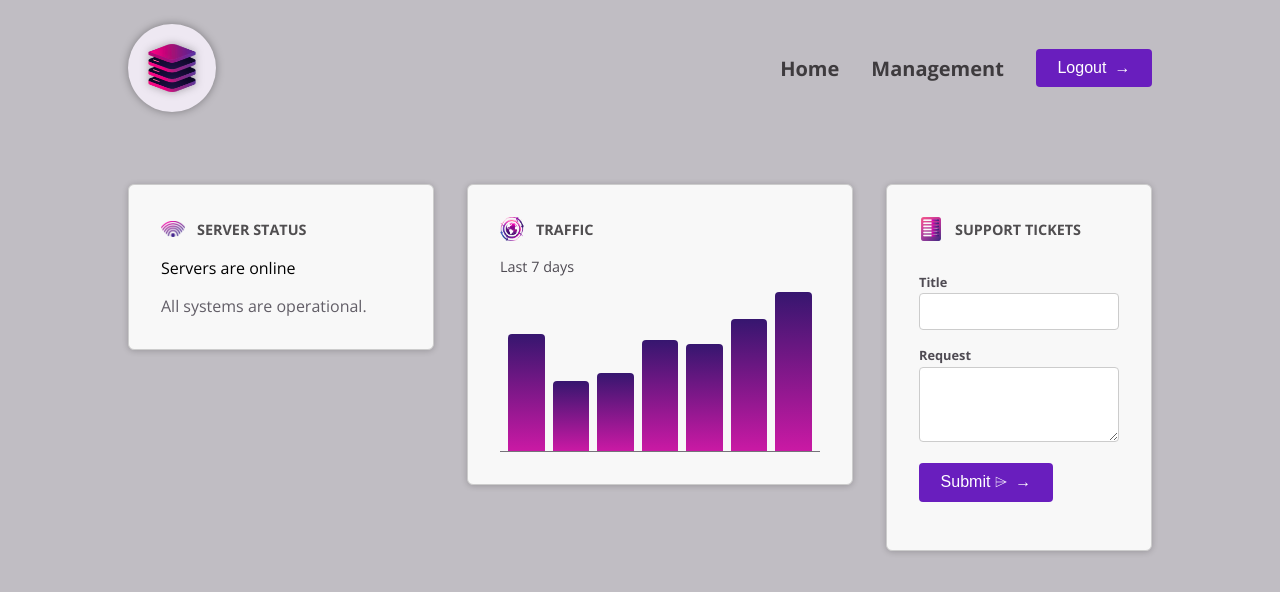
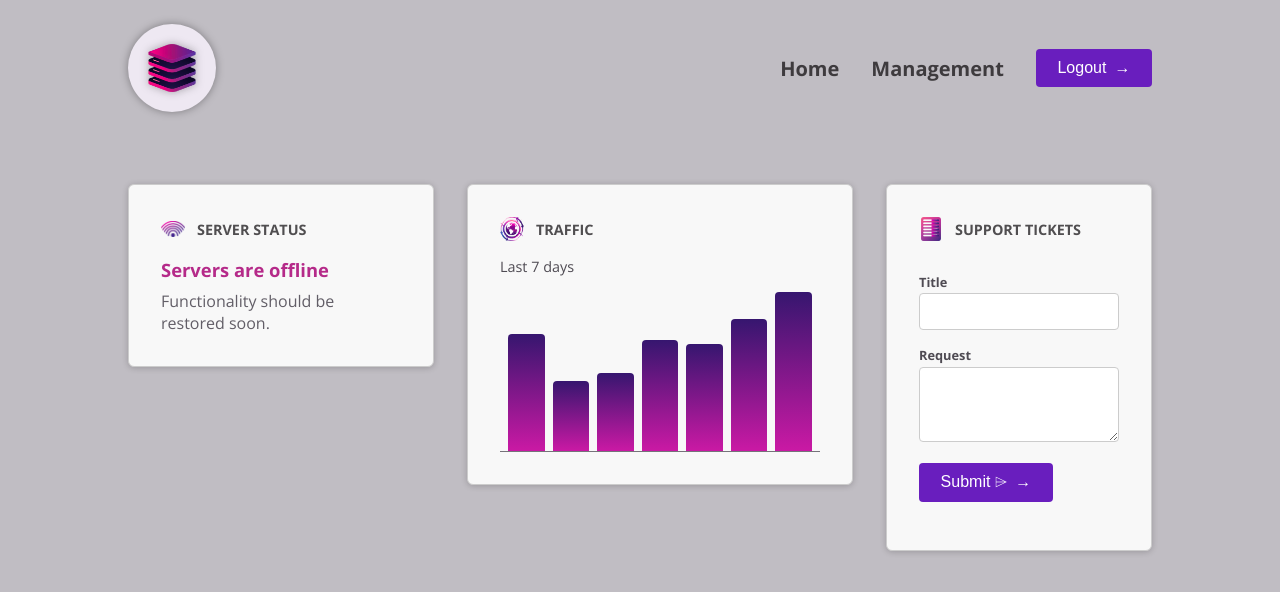
Before and after one commit to TimothyOoi/server-monitoring-dashboard, an Angular app: page / in a window 1280 px wide. Shown: the top 592 px of the page. Built offline with nearby package versions, Linux system fonts and the light colour scheme.

Commit message:
randomise server status every 5 seconds

```diff
--- a/src/app/dashboard/server-status/server-status.component.html
+++ b/src/app/dashboard/server-status/server-status.component.html
@@ -1,3 +1,10 @@
+<div
+  [class]="{
+    status: true,
+    'status-online': currentStatus === 'online',
+    'status-offline': currentStatus === 'offline',
+    'status-unknown': currentStatus === 'unknown'
+}">
 @if (currentStatus === 'online') {
 <p>Servers are online</p>
 <p>All systems are operational.</p>
@@ -8,3 +15,4 @@
 <p>Server status is unknown</p>
 <p>Fetching server status failed.</p>
 }
+</div>
--- a/src/app/dashboard/server-status/server-status.component.ts
+++ b/src/app/dashboard/server-status/server-status.component.ts
@@ -1,4 +1,4 @@
-import { Component } from '@angular/core';
+import { Component, OnInit } from '@angular/core';
 
 @Component({
   selector: 'app-server-status',
@@ -7,6 +7,22 @@
   templateUrl: './server-status.component.html',
   styleUrl: './server-status.component.css'
 })
-export class ServerStatusComponent {
-  currentStatus = 'online';
+export class ServerStatusComponent implements OnInit {
+  currentStatus: 'online' | 'offline' | 'unknown' = 'online';
+
+  constructor() {}
+
+  ngOnInit() {
+    setInterval(() => {
+      const rnd = Math.random();
+
+      if (rnd < 0.5) {
+        this.currentStatus = 'online';
+      } else if (rnd < 0.9) {
+        this.currentStatus = 'offline';
+      } else {
+        this.currentStatus = 'unknown';
+      }
+    }, 5000);
+  }
 }
--- a/src/app/shared/control/control.component.ts
+++ b/src/app/shared/control/control.component.ts
@@ -1,4 +1,4 @@
-import { Component, input, ViewEncapsulation } from '@angular/core';
+import { Component, ElementRef, HostBinding, inject, input, ViewEncapsulation } from '@angular/core';
 
 @Component({
   selector: 'app-control',
@@ -8,9 +8,16 @@
   styleUrl: './control.component.css',
   encapsulation: ViewEncapsulation.None,
   host: {
-    class: 'control'
+    class: 'control',
+    '(click)': 'onClick()',
   }
 })
 export class ControlComponent {
   label = input.required<string>();
+  private el = inject(ElementRef);
+
+  onClick() {
+    console.log('clicked');
+    console.log(this.el.nativeElement);
+  }
 }
```
